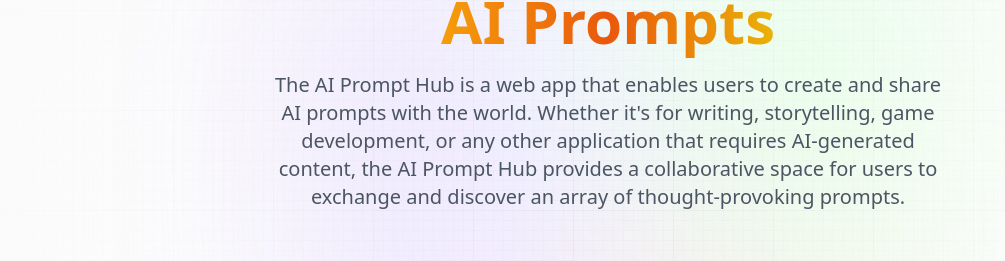
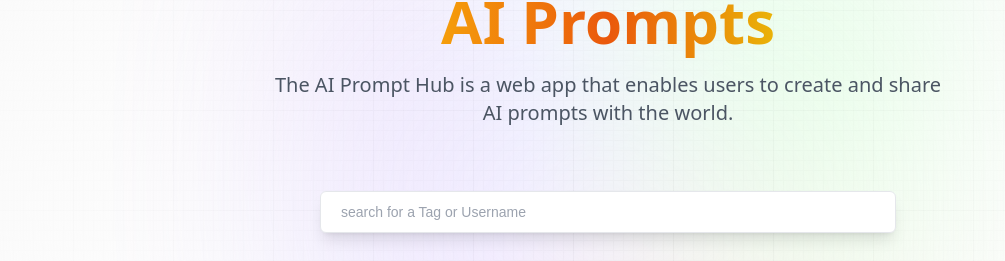
Before and after one commit to mbakesamuel/aiprompt, a Next.js app: page / in a window 1280 px wide. Shown: the part 195-456 px from the top of the page, without its empty margins (32-1037 px from the left). Built offline with nearby package versions, Linux system fonts and the light colour scheme; no server answers; the database is empty.

Commit message:
update in page.js file

```diff
--- a/app/page.js
+++ b/app/page.js
@@ -10,12 +10,9 @@ const Home = () => {
         <span className="orange_gradient text-center"> AI Prompts</span>
       </h1>
 
-      <p className="desc text-center flex justify-center">
+      <p className="desc text-center">
         The AI Prompt Hub is a web app that enables users to create and share AI
-        prompts with the world. Whether it's for writing, storytelling, game
-        development, or any other application that requires AI-generated
-        content, the AI Prompt Hub provides a collaborative space for users to
-        exchange and discover an array of thought-provoking prompts.
+        prompts with the world.
       </p>
       <Feed />
     </section>
```
